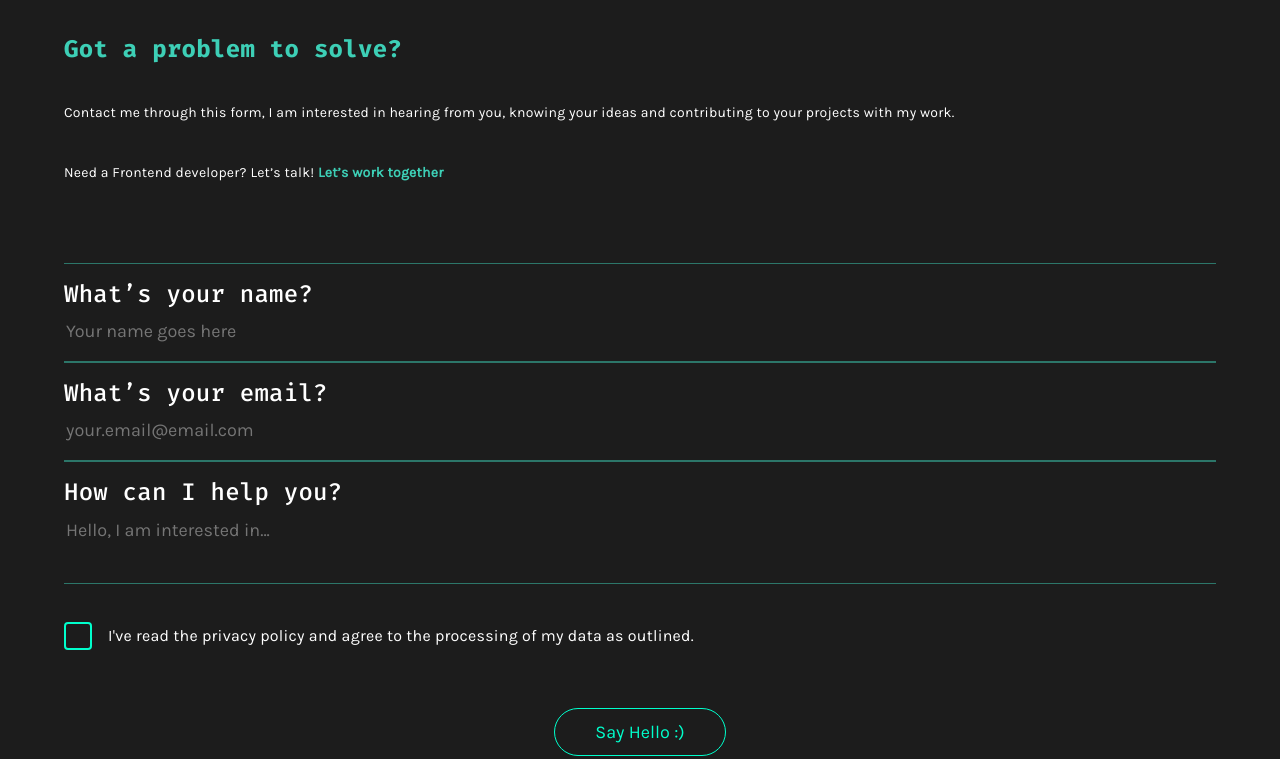
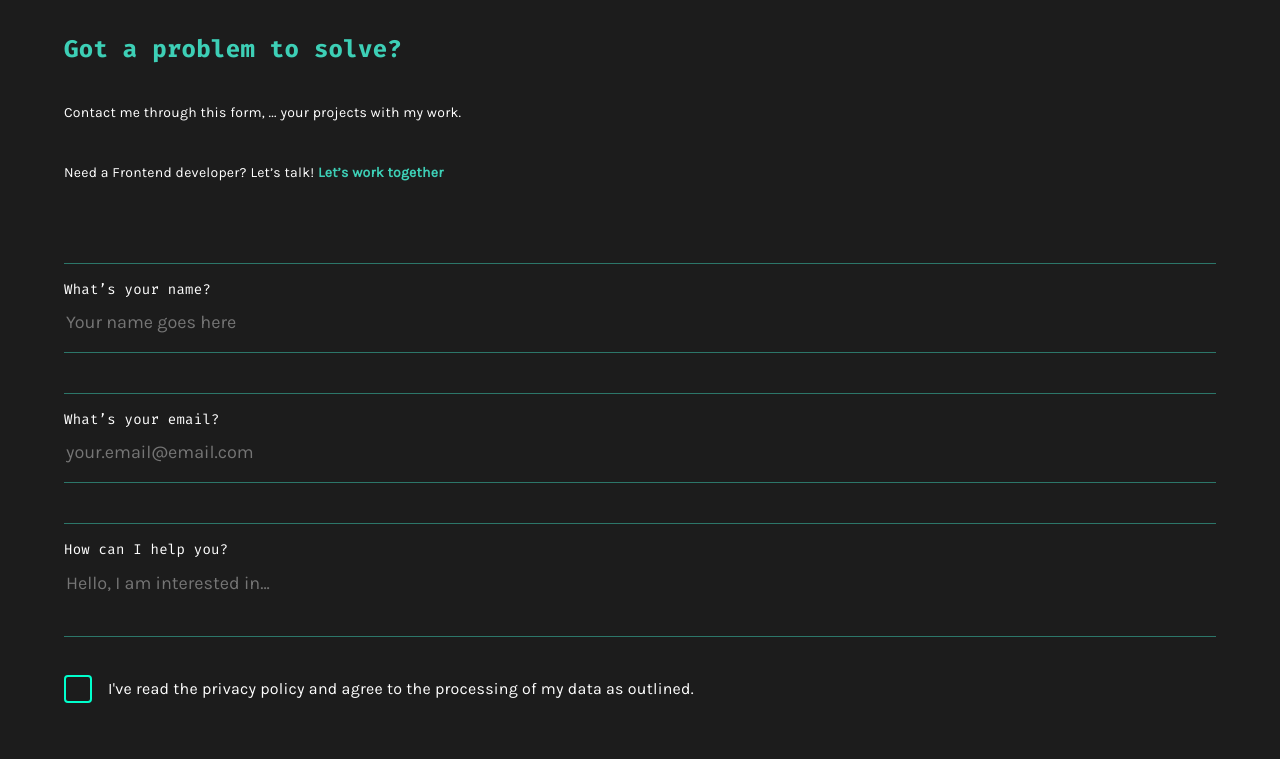
Before and after one commit to CenkKorkmaz92/portfolio, an Angular app: page / in a window 1280 px wide. Shown: the part 5039-5798 px from the top of the page. Built offline with nearby package versions, Linux system fonts and the light colour scheme.

Commit message:
added new html and ts for contact component

```diff
--- a/src/app/contact/contact.component.html
+++ b/src/app/contact/contact.component.html
@@ -1,109 +1,132 @@
-<section id="contact" class="contact" [formGroup]="contactForm">
+<section id="contact" class="contact">
   <div class="left-contact-form">
     <h3 class="color font-karla">{{ translations[selectedLanguage].TITLE }}</h3>
     <h1 class="color font-fira">{{ translations[selectedLanguage].HEADLINE }}</h1>
     <h2 class="color font-fira">{{ translations[selectedLanguage].SUBLINE }}</h2>
+    <span>{{ translations[selectedLanguage].SUBTEXT1 }}</span>
     <span>
-            {{ translations[selectedLanguage].SUBTEXT1 }}
-        </span>
-        <span>
-            {{ translations[selectedLanguage].SUBTEXT2 }} <span class="color">{{ translations[selectedLanguage].HEADLINE
-                }}</span>
+      {{ translations[selectedLanguage].SUBTEXT2 }}
+      <span class="color">{{ translations[selectedLanguage].HEADLINE }}</span>
     </span>
   </div>
 
-    <div class="form-container">
-        <div class="input-area">
+  <!--
+    NEW template-driven form
+    (Uses contactForm="ngForm" and ngModel)
+  -->
+  <form
+    class="form-container"
+    (ngSubmit)="onSubmit(contactForm)"
+    #contactForm="ngForm"
+  >
+
+    <!-- NAME FIELD -->
     <div class="single-input-frame">
-                <span class="font-fira">{{ translations[selectedLanguage].FORM_NAME }}</span>
+      <label for="name" class="font-fira">
+        {{ translations[selectedLanguage].FORM_NAME }}
+      </label>
       <input
+        #name="ngModel"
         class="font-karla"
         type="text"
-                  [class.error-placeholder]="name?.touched && name?.invalid"
-                  [placeholder]="
-                    name?.touched && name?.invalid
-                      ? translations[selectedLanguage].FORM_NAME_PLACEHOLDER
-                      : translations[selectedLanguage].FORM_NAME_PLACEHOLDER
-                  "
-                  formControlName="name"
-                  pattern="[a-zA-ZäöüÄÖÜß_\- ]{2,}"
+        id="name"
+        name="name"
+        placeholder="{{ translations[selectedLanguage].FORM_NAME_PLACEHOLDER }}"
+        [(ngModel)]="contactData.name"
+        required
       />
-                <div *ngIf="name?.touched && name?.invalid && name?.value">
-                    <span *ngIf="name?.errors?.['required']">
+      <div class="error-message" *ngIf="name.invalid && name.touched">
+        <span class="error-text">
           {{ translations[selectedLanguage].FORM_NAME_PLACEHOLDER }}
-                    </span>
-                    <span class="error-message" *ngIf="name?.errors?.['pattern']">
-                      Please enter at least 2 letters. Only letters, spaces, dashes, and underscores are allowed.
         </span>
       </div>
     </div>
 
+    <!-- EMAIL FIELD -->
     <div class="single-input-frame">
-                <span class="font-fira">{{ translations[selectedLanguage].FORM_MAIL }}</span>
+      <label for="email" class="font-fira">
+        {{ translations[selectedLanguage].FORM_MAIL }}
+      </label>
       <input
+        #email="ngModel"
         class="font-karla"
         type="email"
-                  [class.error-placeholder]="email?.touched && email?.invalid"
-                  [placeholder]="
-                    email?.touched && email?.hasError('required')
-                      ? translations[selectedLanguage].FORM_EMAIL_PLACEHOLDER
-                      : translations[selectedLanguage].FORM_EMAIL_PLACEHOLDER
-                  "
-                  formControlName="email"
+        id="email"
+        name="email"
+        placeholder="{{ translations[selectedLanguage].FORM_EMAIL_PLACEHOLDER }}"
+        [(ngModel)]="contactData.email"
+        required
         pattern="[a-zA-Z0-9._%+\-]+@[a-zA-Z0-9.\-]+\.[a-zA-Z]{2,}"
       />
-                <div *ngIf="email?.touched && email?.invalid && email?.value">
-                    <span *ngIf="email?.errors?.['required']">
-                      {{ translations[selectedLanguage].FORM_EMAIL_PLACEHOLDER }}
-                    </span>
-                    <span class="error-message" *ngIf="email?.errors?.['email'] || email?.errors?.['pattern']">
-                      Invalid email format. Please enter a valid email address.
+      <div class="error-message" *ngIf="email.invalid && email.touched">
+        <span class="error-text">Invalid email format. Please enter a valid email.</span>
+      </div>
+    </div>
+
+    <!-- MESSAGE FIELD -->
+    <div class="single-input-frame">
+      <label for="message" class="font-fira">
+        {{ translations[selectedLanguage].FORM_Question }}
+      </label>
+      <textarea
+        #message="ngModel"
+        class="font-karla"
+        style="resize: none"
+        id="message"
+        name="message"
+        placeholder="{{ translations[selectedLanguage].FORM_QUESTION_PLACEHOLDER }}"
+        [(ngModel)]="contactData.message"
+        minlength="15"
+        required
+      ></textarea>
+      <div class="error-message" *ngIf="message.invalid && message.touched">
+        <span class="error-text">
+          Please write at least 15 characters.
         </span>
       </div>
     </div>
 
-              <div class="single-input-frame">
-                <span class="font-fira">{{ translations[selectedLanguage].FORM_Question }}</span>
-                <textarea
-                  style="resize: none"
-                  class="font-karla"
-                  [class.error-placeholder]="message?.touched && message?.invalid"
-                  [placeholder]="
-                    message?.touched && message?.invalid
-                      ? translations[selectedLanguage].FORM_QUESTION_PLACEHOLDER
-                      : translations[selectedLanguage].FORM_QUESTION_PLACEHOLDER
-                  "
-                  formControlName="message"
-                  pattern=".{15,1000}"
-                ></textarea>
-                <div *ngIf="message?.touched && message?.invalid && message?.value">
-                    <span *ngIf="message?.errors?.['required']">
-                      {{ translations[selectedLanguage].FORM_QUESTION_PLACEHOLDER }}
-                    </span>
-                    <span class="error-message" *ngIf="message?.errors?.['pattern']">
-                      Please write between 15 and 1000 characters.
-                    </span>
-                  </div>
-              </div>
-        </div>
-
-        <div class="checkbox-area" [class.checkbox-checked]="privacy?.value">
+    <!-- CHECKBOX AREA (PRIVACY) -->
+    <div
+      class="checkbox-area"
+      [class.checkbox-checked]="contactForm.form.valid"
+    >
       <div class="privacy-content">
         <div class="checkbox-container">
-                    <input type="checkbox" id="privacy" formControlName="privacy" />
+          <input
+            type="checkbox"
+            id="privacy"
+            name="privacy"
+            required
+            #privacy="ngModel"
+            [(ngModel)]="acceptTerms"
+          />
           <label class="font-karla" for="privacy">
             {{ translations[selectedLanguage].PRIVACY_POLICY }}
           </label>
         </div>
-                <div class="error-message" *ngIf="privacy?.touched && privacy?.invalid">
-                    <small class="error-text">{{ translations[selectedLanguage].PRIVACY_ERROR }}</small>
+
+        <!-- Privacy Error -->
+        <div class="error-message" *ngIf="privacy.invalid && privacy.touched">
+          <small class="error-text">
+            {{ translations[selectedLanguage].PRIVACY_ERROR }}
+          </small>
         </div>
       </div>
+
+      <!-- Terms Error (Example) -->
+      <div *ngIf="!contactForm.valid && contactForm.submitted">
+        <span class="error-text">
+          {{ translations[selectedLanguage].PRIVACY_ERROR }}
+        </span>
+      </div>
+
+      <!-- SUBMIT BUTTON -->
       <div class="btn-area">
-                <button class="btn-primary" (click)="onSubmit()">
+        <button type="submit" class="btn-primary">
           <span>{{ translations[selectedLanguage].SUBMIT_BUTTON }}</span>
         </button>
       </div>
     </div>
-    </div>
+  </form>
 </section>
--- a/src/app/contact/contact.component.ts
+++ b/src/app/contact/contact.component.ts
@@ -1,23 +1,20 @@
-import { Component } from '@angular/core';
-import { FormGroup, FormControl, Validators, ReactiveFormsModule } from '@angular/forms';
+import { Component, inject } from '@angular/core';
+import { HttpClient } from '@angular/common/http';
+import { HttpClientModule } from '@angular/common/http';
+import { NgForm } from '@angular/forms';
 import { CommonModule } from '@angular/common';
 import { LanguageService } from '../language.service';
+import { FormGroup, FormControl, Validators, ReactiveFormsModule, FormsModule } from '@angular/forms';
 
 @Component({
   selector: 'app-contact',
   standalone: true,
-  imports: [CommonModule, ReactiveFormsModule],
+  imports: [CommonModule, ReactiveFormsModule, FormsModule, HttpClientModule],
   templateUrl: './contact.component.html',
   styleUrls: ['./contact.component.scss'],
 })
 export class ContactComponent {
-  contactForm = new FormGroup({
-    name: new FormControl('', Validators.required),
-    email: new FormControl('', [Validators.required, Validators.email]),
-    message: new FormControl('', Validators.required),
-    privacy: new FormControl(false, Validators.requiredTrue),
-  });
-
+  // =============== Existing from your old code ===============
   selectedLanguage: 'EN' | 'DE' = 'EN';
 
   translations = {
@@ -26,7 +23,7 @@ export class ContactComponent {
       HEADLINE: 'Let’s work together',
       SUBLINE: 'Got a problem to solve?',
       SUBTEXT1:
-        'Contact me through this form, I am interested in hearing from you, knowing your ideas and contributing to your projects with my work.',
+        'Contact me through this form, ... your projects with my work.',
       SUBTEXT2: 'Need a Frontend developer? Let’s talk!',
       FORM_NAME: 'What’s your name?',
       FORM_NAME_PLACEHOLDER: 'Your name goes here',
@@ -43,8 +40,7 @@ export class ContactComponent {
       TITLE: 'Kontaktieren Sie mich',
       HEADLINE: 'Lass uns zusammen-arbeiten',
       SUBLINE: 'Haben Sie ein Problem zu lösen?',
-      SUBTEXT1:
-        'Kontaktieren Sie mich über dieses Formular. Ich freue mich darauf, von Ihnen zu hören, Ihre Ideen kennenzulernen und mit meiner Arbeit zu Ihren Projekten beizutragen.',
+      SUBTEXT1: 'Kontaktieren Sie mich über dieses Formular...',
       SUBTEXT2: 'Brauchen Sie einen Frontend-Entwickler? Lass uns reden!',
       FORM_NAME: 'Wie ist Ihr Name?',
       FORM_NAME_PLACEHOLDER: 'Ihr Name kommt hier hin',
@@ -53,44 +49,82 @@ export class ContactComponent {
       FORM_Question: 'Wie kann ich Ihnen helfen?',
       FORM_QUESTION_PLACEHOLDER: 'Hallo, ich interessiere mich für...',
       PRIVACY_POLICY:
-        'Ich habe die Datenschutzrichtlinie gelesen und stimme der Verarbeitung meiner Daten wie beschrieben zu.',
+        'Ich habe die Datenschutzrichtlinie gelesen ...',
       PRIVACY_ERROR: 'Bitte akzeptieren Sie die Datenschutzrichtlinie.',
       SUBMIT_BUTTON: 'Sag Hallo :)',
-    }
+    },
   };
 
-  constructor(private languageService: LanguageService) { }
+  // =============== New additions from your new code ===============
+  http = inject(HttpClient);
+
+  // Bind these properties with [(ngModel)] in your template
+  contactData = {
+    name: '',
+    email: '',
+    message: '',
+  };
+
+  // For the privacy checkbox in template-driven approach
+  acceptTerms = false;
+
+  // Toggle this to switch between test mode & real mode
+  mailTest = true;
+
+  post = {
+    endPoint: 'https://deinedomain.de/sendMail.php',
+    body: (payload: any) => JSON.stringify(payload),
+    options: {
+      headers: {
+        'Content-Type': 'text/plain',
+        responseType: 'text',
+      },
+    },
+  };
+
+  constructor(private languageService: LanguageService) {}
 
   ngOnInit(): void {
-    // Subscribe to the service so we know the current language
-    this.languageService.language$.subscribe(lang => {
+    // keep your language subscription from old code
+    this.languageService.language$.subscribe((lang) => {
       this.selectedLanguage = lang;
     });
   }
 
-  // When the user clicks a button to change language
   setLanguage(language: 'EN' | 'DE') {
     this.languageService.setLanguage(language);
   }
 
-  onSubmit() {
-    if (this.contactForm.valid) {
-      // Submit logic
+  // =============== Updated onSubmit for template-driven ===============
+  onSubmit(contactForm: NgForm) {
+    // Check if form is valid
+    if (contactForm.submitted && contactForm.form.valid && !this.mailTest) {
+      // Actually send the HTTP request
+      this.http
+        .post(
+          this.post.endPoint,
+          this.post.body(this.contactData),
+          this.post.options
+        )
+        .subscribe({
+          next: (response) => {
+            console.log('Response', response);
+            // Reset the form
+            contactForm.resetForm();
+          },
+          error: (error) => {
+            console.error(error);
+          },
+          complete: () => console.info('send post complete'),
+        });
+    } else if (contactForm.submitted && contactForm.form.valid && this.mailTest) {
+      // Demo mode: no real request
+      console.log('mailTest=true. Not sending request. Resetting form...');
+      contactForm.resetForm();
     } else {
-      this.contactForm.markAllAsTouched();
+      // Form invalid -> show validation errors
+      console.log('Form invalid or not submitted yet');
+      // contactForm.form.markAllAsTouched(); // optional if you want to forcibly display errors
     }
   }
-
-  get name() {
-    return this.contactForm.get('name');
-  }
-  get email() {
-    return this.contactForm.get('email');
-  }
-  get message() {
-    return this.contactForm.get('message');
-  }
-  get privacy() {
-    return this.contactForm.get('privacy');
-  }
 }
```
Lines whose indentation alone changed are shown as unchanged.
